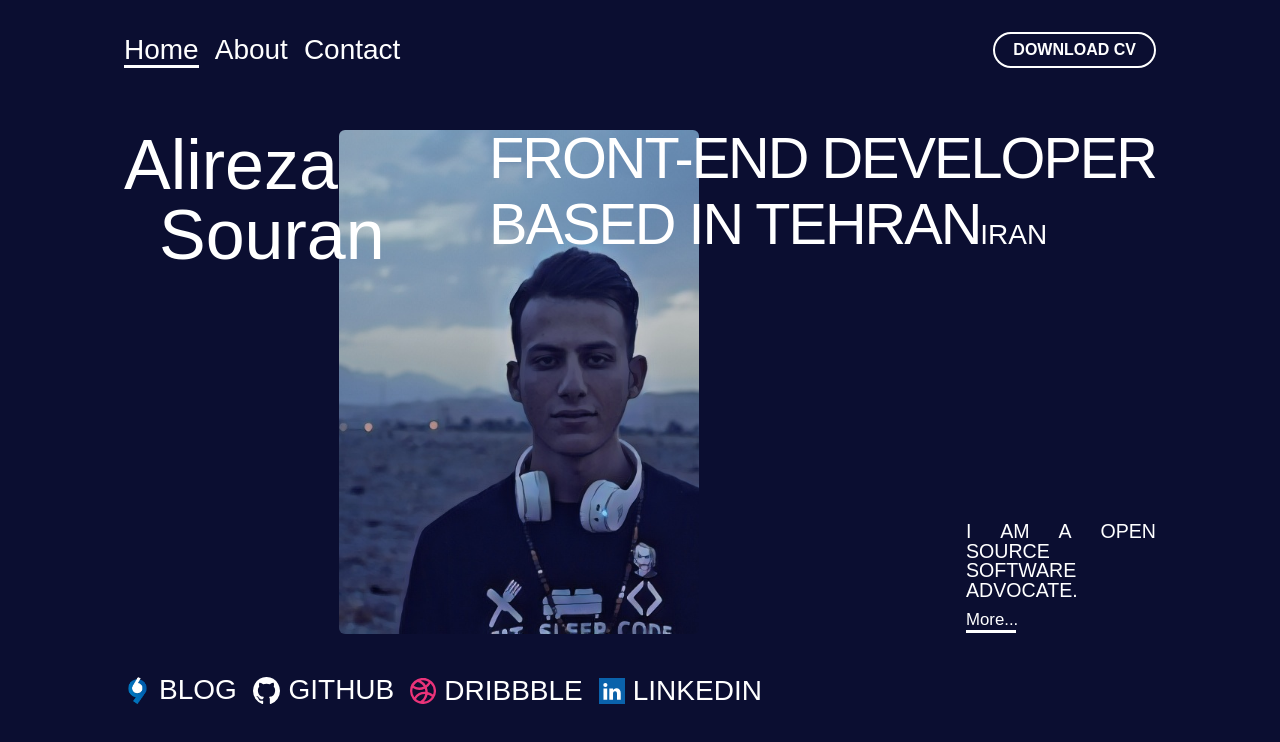
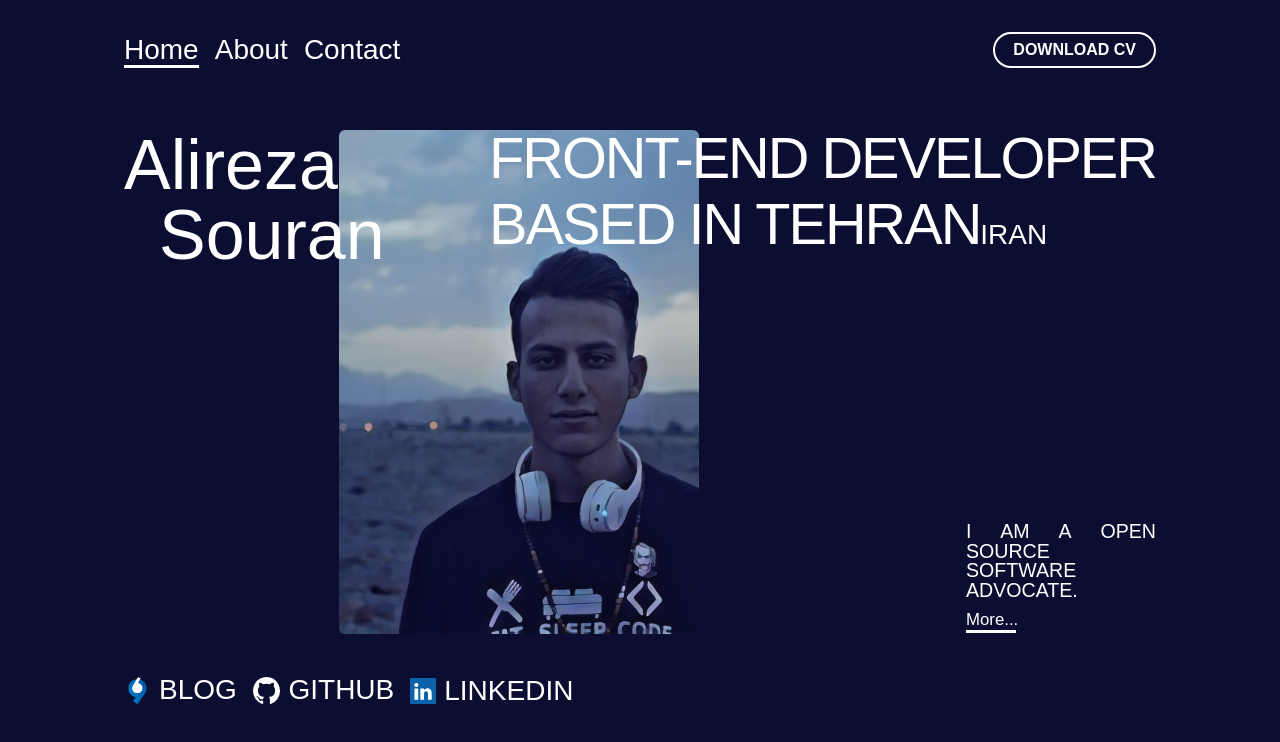
Before and after one commit to alisouran/cv-nuxt-js, a Nuxt app: page / in a window 1280 px wide. Shown: the top 742 px of the page. Built offline with nearby package versions, Linux system fonts and the light colour scheme; a web font is replaced by a local one.

Commit message:
Fixed Social Links

```diff
--- a/components/global/footer/index.vue
+++ b/components/global/footer/index.vue
@@ -5,22 +5,30 @@
       :class="mobile || tablet ? 'justify-content-center' : ''"
     >
       <div>
+        <a target="_blank" href="https://blog.alisouran.ir">
           <div class="d-inline-flex align-center">
             <img class="mw-100" src="~/assets/img/icons/virgool.svg" />
             <span class="social-text ml-8">BLOG</span>
           </div>
+        </a>
+        <a target="_blank" href="https://github.com/alisouran">
           <div class="d-inline-flex align-center ml-16">
             <img class="mw-100" src="~/assets/img/icons/github.svg" />
             <span class="social-text ml-8">GITHUB</span>
           </div>
-        <div v-if="!mobile" class="d-inline-flex align-center ml-16">
+        </a>
+        <!-- <a v-if="!mobile" target="_blank" href="https://github.com/alisouran">
+          <div class="d-inline-flex align-center ml-16">
             <img class="mw-100" src="~/assets/img/icons/dribbble.svg" />
             <span class="social-text ml-8">DRIBBBLE</span>
           </div>
+        </a> -->
+        <a target="_blank" href="https://www.linkedin.com/in/alisouran/">
           <div class="d-inline-flex align-center ml-16">
             <img class="mw-100" src="~/assets/img/icons/linkedin.svg" />
             <span class="social-text ml-8">LINKEDIN</span>
           </div>
+        </a>
       </div>
       <!-- <span class="float-right">ALIREZA SOURAN</span> -->
     </div>
@@ -28,12 +36,12 @@
 </template>
 
 <script lang="ts">
-import Vue from 'vue';
-import mqMixin from '@/mixins/mqMixin';
+import Vue from "vue";
+import mqMixin from "@/mixins/mqMixin";
 
 export default Vue.extend({
-  name: 'Footer',
-  mixins: [mqMixin],
+  name: "Footer",
+  mixins: [mqMixin]
 });
 </script>
 
@@ -48,6 +56,7 @@ footer {
 }
 .social-text {
   font-size: 1em;
+  color: var(--secondary--color);
   @media screen and (max-width: 768px) and (min-height: 1024px) {
     font-size: 1.2em;
   }
```
Lines whose indentation alone changed are shown as unchanged.
